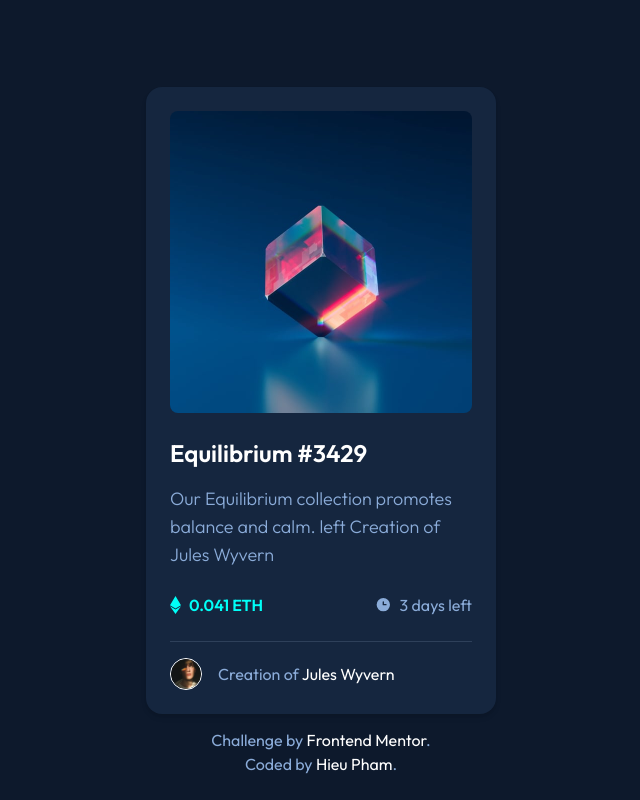
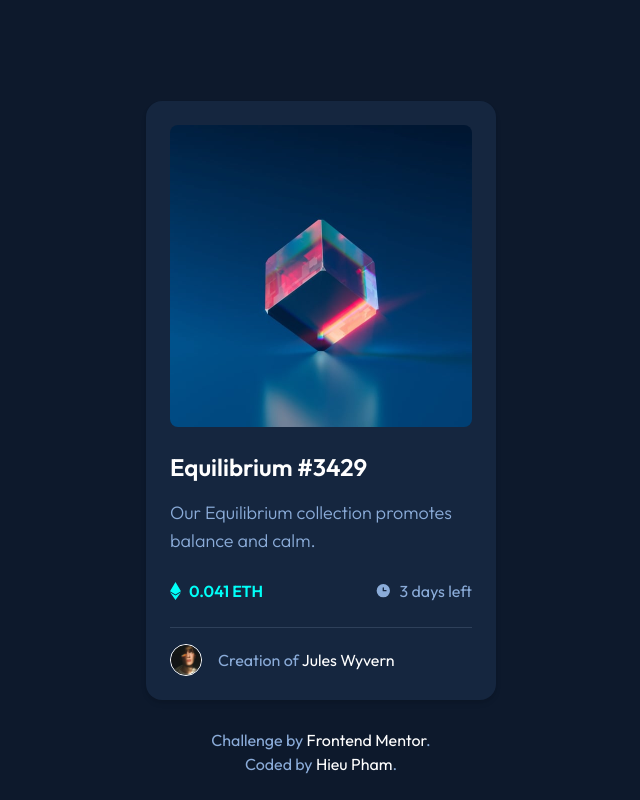
Before and after one commit to hieupm2096/nft-preview-card-component, a website: page index.html in a window 1280 px wide. Shown: the whole page, without its empty margins (319-959 px from the left). Drawn offline with Linux system fonts and the light colour scheme.

Commit message:
fix: fix typo

```diff
--- a/index.html
+++ b/index.html
@@ -45,8 +45,7 @@
         </h1>
         <!-- Subtitle -->
         <p class="text-lg mt-4 text-soft-blue font-light">
-          Our Equilibrium collection promotes balance and calm. left Creation of
-          Jules Wyvern
+          Our Equilibrium collection promotes balance and calm.
         </p>
         <!-- Price and time -->
         <div class="flex mt-6 justify-between">
```
Also changed, not shown: src/index.html (+1 -2 lines), screenshot.png.
